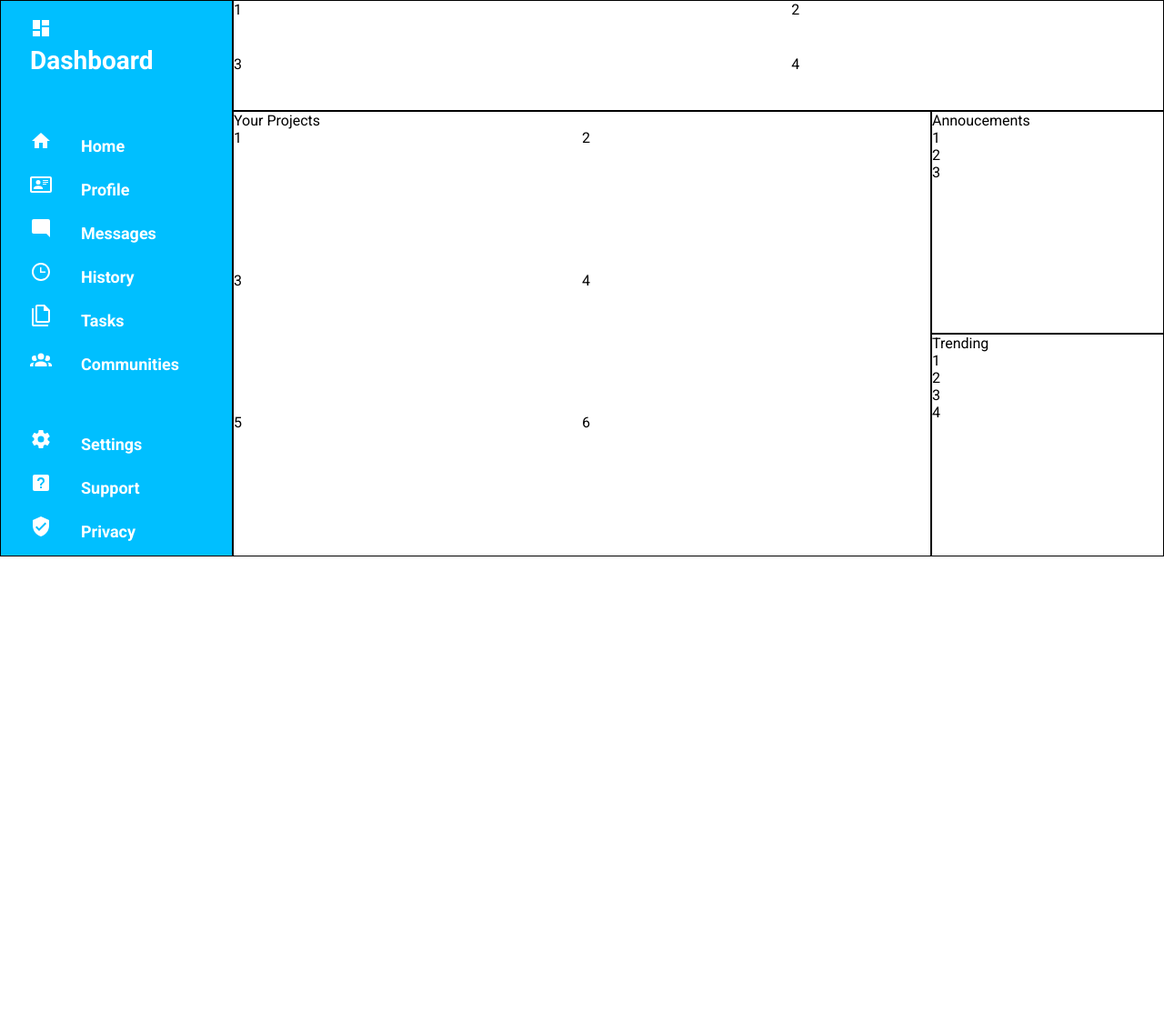
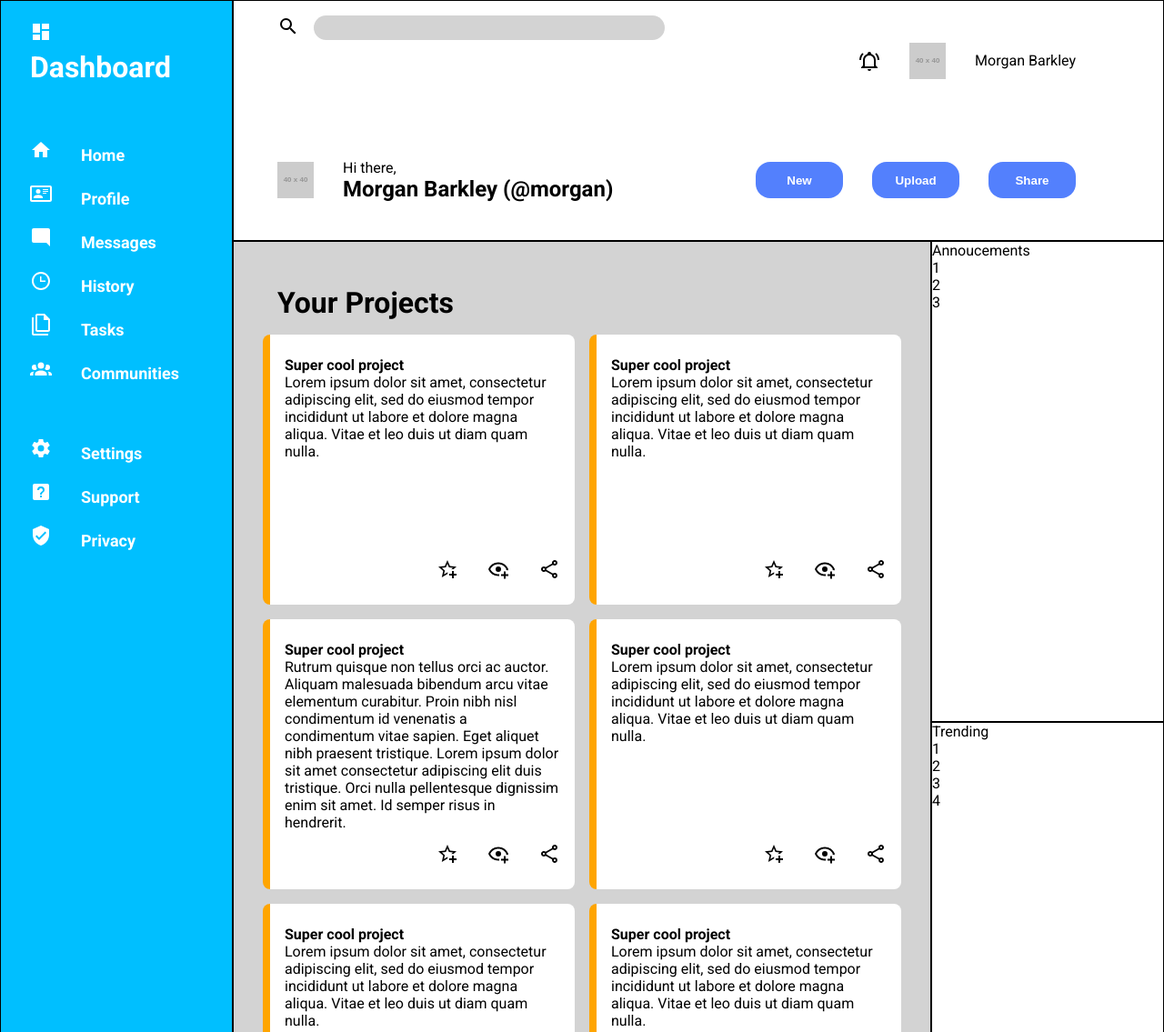
Before and after one commit to SwimmingPotato248/odin_admin_dashboard, a plain HTML site: page index.html in a window 1280 px wide. Shown: the top 1135 px of the page at 91% size. Before the commit the page ends 800 px from the top, so only its background shows below. Drawn offline with Linux system fonts and the light colour scheme; placeholder pictures from the web are drawn by us.

Commit message:
Add main content style

```diff
--- a/index.html
+++ b/index.html
@@ -21,20 +21,99 @@
     <div class="sidebar-item"><span><img src="./img/privacy.svg" ></span>Privacy</div>
   </div>
   <div id="header">
-    <div id="search-bar">1</div>
-    <div id="user">2</div>
-    <div id="greeting">3</div>
-    <div id="buttons">4</div>
+    <div id="search-bar">
+      <form action="">
+        <button><img src="./img/search.svg"></button>
+        <input type="search" name="search" id="search">
+      </form>
+    </div>
+    <div id="user">
+      <img src="./img/bell.svg">
+      <img src="https://via.placeholder.com/40.png/008000/000000?text=pfp">
+      <p>Morgan Barkley</p>
+    </div>
+    <div id="greeting">
+      <img src="https://via.placeholder.com/40.png/008000/000000?text=pfp">
+      <div>
+        <p>Hi there,</p>
+        <p class="user">Morgan Barkley (@morgan)</p>
+      </div>
+    </div>
+    <div id="buttons">
+      <button>New</button>
+      <button>Upload</button>
+      <button>Share</button>
+    </div>
   </div>
   <div id="content">
     <p>Your Projects</p>
     <div id="projects">
-      <div class="project">1</div>
-      <div class="project">2</div>
-      <div class="project">3</div>
-      <div class="project">4</div>
-      <div class="project">5</div>
-      <div class="project">6</div>
+      <div class="project">
+        <div class="text">
+          <p><strong>Super cool project</strong></p>
+          <p>Lorem ipsum dolor sit amet, consectetur adipiscing elit, sed do eiusmod tempor incididunt ut labore et dolore magna aliqua. Vitae et leo duis ut diam quam nulla.</p>
+        </div>
+        <div class="buttons">
+          <button><img src="./img/star.svg"></button>
+          <button><img src="./img/eye.svg"></button>
+          <button><img src="./img/share.svg"></button>
+        </div>
+      </div>
+      <div class="project">
+        <div class="text">
+          <p><strong>Super cool project</strong></p>
+          <p>Lorem ipsum dolor sit amet, consectetur adipiscing elit, sed do eiusmod tempor incididunt ut labore et dolore magna aliqua. Vitae et leo duis ut diam quam nulla.</p>
+        </div>
+        <div class="buttons">
+          <button><img src="./img/star.svg"></button>
+          <button><img src="./img/eye.svg"></button>
+          <button><img src="./img/share.svg"></button>
+        </div>
+      </div>
+      <div class="project">
+        <div class="text">
+          <p><strong>Super cool project</strong></p>
+          <p>Rutrum quisque non tellus orci ac auctor. Aliquam malesuada bibendum arcu vitae elementum curabitur. Proin nibh nisl condimentum id venenatis a condimentum vitae sapien. Eget aliquet nibh praesent tristique. Lorem ipsum dolor sit amet consectetur adipiscing elit duis tristique. Orci nulla pellentesque dignissim enim sit amet. Id semper risus in hendrerit.</p>
+        </div>
+        <div class="buttons">
+          <button><img src="./img/star.svg"></button>
+          <button><img src="./img/eye.svg"></button>
+          <button><img src="./img/share.svg"></button>
+        </div>
+      </div>
+      <div class="project">
+        <div class="text">
+          <p><strong>Super cool project</strong></p>
+          <p>Lorem ipsum dolor sit amet, consectetur adipiscing elit, sed do eiusmod tempor incididunt ut labore et dolore magna aliqua. Vitae et leo duis ut diam quam nulla.</p>
+        </div>
+        <div class="buttons">
+          <button><img src="./img/star.svg"></button>
+          <button><img src="./img/eye.svg"></button>
+          <button><img src="./img/share.svg"></button>
+        </div>
+      </div>
+      <div class="project">
+        <div class="text">
+          <p><strong>Super cool project</strong></p>
+          <p>Lorem ipsum dolor sit amet, consectetur adipiscing elit, sed do eiusmod tempor incididunt ut labore et dolore magna aliqua. Vitae et leo duis ut diam quam nulla.</p>
+        </div>
+        <div class="buttons">
+          <button><img src="./img/star.svg"></button>
+          <button><img src="./img/eye.svg"></button>
+          <button><img src="./img/share.svg"></button>
+        </div>
+      </div>
+      <div class="project">
+        <div class="text">
+          <p><strong>Super cool project</strong></p>
+          <p>Lorem ipsum dolor sit amet, consectetur adipiscing elit, sed do eiusmod tempor incididunt ut labore et dolore magna aliqua. Vitae et leo duis ut diam quam nulla.</p>
+        </div>
+        <div class="buttons">
+          <button><img src="./img/star.svg"></button>
+          <button><img src="./img/eye.svg"></button>
+          <button><img src="./img/share.svg"></button>
+        </div>
+      </div>
     </div>
   </div>
   <div id="annoucements">
--- a/styles.css
+++ b/styles.css
@@ -30,7 +30,7 @@ body > * {
 }
 
 #dashboard {
-  font-size: 28px;
+  font-size: 2rem;
   margin-bottom: 40px;
 }
 
@@ -50,19 +50,113 @@ body > * {
 #header {
   grid-area: 1 / 2 / 2 / 4;
   display: grid;
+  row-gap: 2rem;
   grid-template: 1fr 1fr / 3fr 2fr;
+  padding: 1rem 6rem 1rem 3rem;
+}
+
+#search-bar {
+  padding-right: 100px;
+}
+
+#search-bar form {
+  display: flex;
+  gap: 1rem;
+}
+
+#search-bar button {
+  background-color: rgba(255, 255, 255, 0);
+  border: none;
+}
+
+#search-bar input {
+  border: none;
+  border-radius: 1rem;
+  background-color: lightgrey;
+  flex-grow: 1;
+}
+
+#greeting{
+  display: flex;
+  gap: 2rem;
+  flex-shrink: 0;
+  align-items: center;
+}
+
+#greeting img {
+  height: 40px;
+  aspect-ratio: 1 / 1;
+}
+
+#greeting .user {
+  font-size: 1.5rem;
+  font-weight: 700;
+}
+
+#buttons {
+  display: flex;
+  justify-content: flex-end;
+  align-items: center;
+  gap: 2rem;
+}
+
+#buttons button {
+  height: 2.5rem;
+  width: 6rem;
+  background-color: rgb(83, 128, 253);
+  color: white;
+  font-weight: 600;
+  border: none;
+  border-radius: 1rem;
+}
+
+#user {
+  display: flex;
+  gap: 2rem;
+  align-items: center;
+  justify-content: flex-end;
 }
 
 #content {
   grid-area: 2 / 2 / 4 / 3;
   display: flex;
   flex-direction: column;
+  background-color: lightgrey;
+  padding: 2rem;
+}
+
+#content > p {
+  padding: 1rem;
+  font-weight: 700;
+  font-size: 2rem;
 }
 
 #projects {
   flex: 1;
   display: grid;
   grid-template: 1fr 1fr 1fr / 1fr 1fr;
+  gap: 1rem;
+}
+
+.project {
+  background-color: white;
+  border-left: .5rem solid orange;
+  border-radius: .5rem;
+  padding: 1.5rem 1rem;
+  display: grid;
+  grid-template-rows: 1fr 40px;
+}
+
+.project .buttons {
+  display: flex;
+  justify-content: flex-end;
+  gap: 2rem;
+  align-items: flex-end;
+}
+
+.project .buttons button {
+  background-color: white;
+  border: none;
 }
 
 #annoucements {
```
Also changed, not shown: img/bell.svg (added), img/eye.svg (added), img/search.svg (added), img/share.svg (added), img/star.svg (added).
